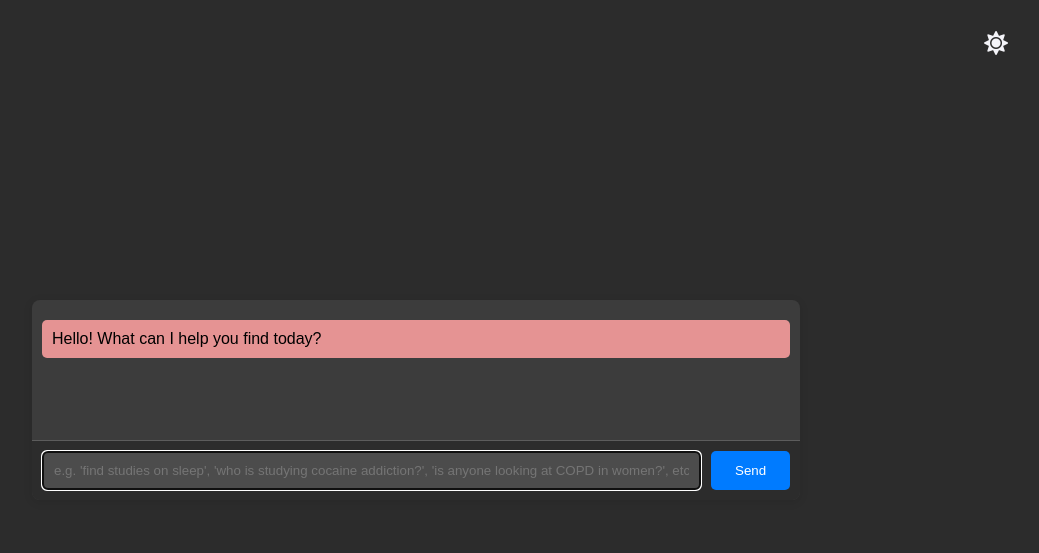
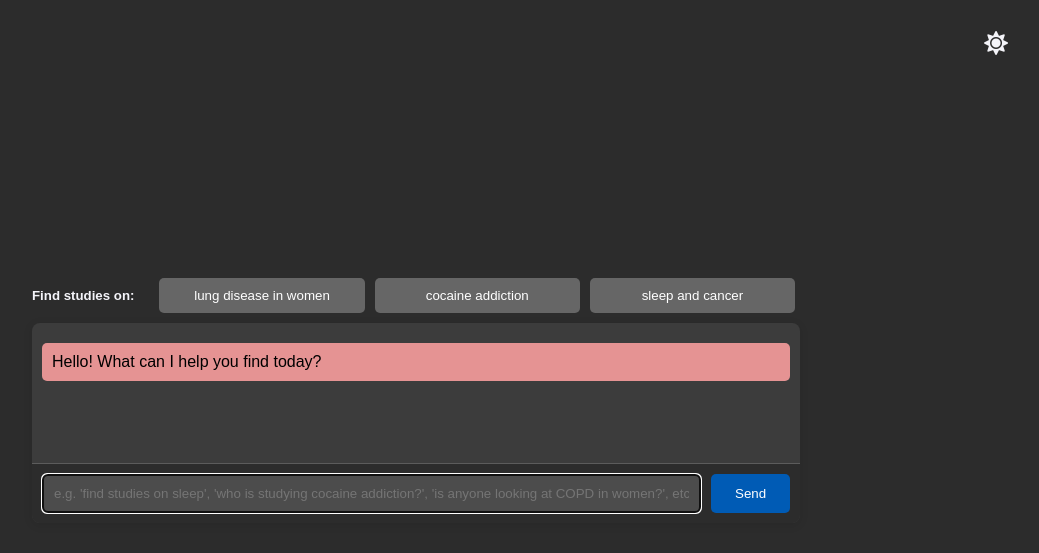
Before and after one commit to gnawhnehpets/flask_rag_chat_interface, a Flask app: page / in a window 1280 px wide. Shown: the top 553 px of the page, without its empty margins (224-1263 px from the left). Run offline with Flask 3, Linux system fonts and the light colour scheme.

Commit message:
example prompt buttons added

```diff
--- a/static/style.css
+++ b/static/style.css
@@ -23,21 +23,57 @@
     background: none;
     border: none;
     font-size: 24px;
-    color: #f4f4f9;
+    color: #2c2c2c;
     cursor: pointer;
     transition: color 0.3s;
 }
 
-body.light-mode #toggle-mode-btn {
-    color: #2c2c2c;
+body.dark-mode #toggle-mode-btn {
+    color: #f4f4f9;
 }
 
 #toggle-mode-btn:hover {
     color: #ffdd00;
 }
 
+.button-container {
+    display: flex;
+    align-items: center;
+    margin-bottom: 10px;
+    width: 60%;  /* Align with chat container width */
+    justify-content: space-between;
+}
+
+.button-container h5 {
+    margin: 0;
+    margin-right: 20px;
+    color: inherit;
+}
+
+.query-btn {
+    margin: 5px 0;
+    padding: 10px 20px;
+    background-color: #808080; /* Gray fill */
+    color: #fff;
+    border: none;
+    border-radius: 5px;
+    cursor: pointer;
+    transition: background-color 0.3s;
+    flex-grow: 1;
+    text-align: center;
+    margin: 0 5px;
+}
+
+.query-btn:hover {
+    background-color: #666666; /* Darker gray on hover */
+}
+
+body.dark-mode .query-btn {
+    background-color: #666666; /* Gray fill for dark mode */
+}
+
 .chat-container {
-    background-color: #3c3c3c;
+    background-color: #fff;
     width: 60%;  /* Wider chat window */
     max-height: 80%; /* Expand to 80% of the browser window height */
     border-radius: 8px;
@@ -128,7 +164,7 @@
     background-color: #005bb5;
 }
 
-body.light-mode button {
+body.dark-mode button {
     background-color: #005bb5;
 }
 
--- a/templates/index.html
+++ b/templates/index.html
@@ -9,6 +9,12 @@
 </head>
 <body class="dark-mode">
     <button id="toggle-mode-btn" class="toggle-button"><i class="fas fa-sun"></i></button>
+    <div class="button-container">
+        <h5>Find studies on:</h5>
+        <button class="query-btn" data-query="What are some major findings of lung disease research in women?">lung disease in women</button>
+        <button class="query-btn" data-query="Find recent studies on cocaine addiction">cocaine addiction</button>
+        <button class="query-btn" data-query="Is anyone investigating sleep and cancer?">sleep and cancer</button>
+    </div>
     <div class="chat-container">
         <div class="chat-box" id="chat-box">
             <div class="chat-message bot-message">Hello! What can I help you find today?</div>
@@ -21,32 +27,41 @@
 
     <script>
         $(document).ready(function() {
-            $('#send-btn').click(function() {
-                var userMessage = $('#user-input').val();
-                if (userMessage.trim() !== '') {
-                    $('#chat-box').append('<div class="chat-message user-message">' + userMessage + '</div>');
+            function sendMessage(message) {
+                $('#chat-box').append('<div class="chat-message user-message">' + message + '</div>');
                 $('#user-input').val('');
 
                 // Add the spinner
                 var spinner = '<div class="chat-message bot-message spinner"><i class="fas fa-circle-notch fa-spin"></i></div>';
                 $('#chat-box').append(spinner);
 
-                    $.post('/get_response', {message: userMessage}, function(data) {
+                $.post('/get_response', { message: message }, function (data) {
                     // Remove the spinner
                     $('#chat-box .spinner').remove();
                     $('#chat-box').append('<div class="chat-message bot-message">' + data.response + '</div>');
                     $('#chat-box').scrollTop($('#chat-box')[0].scrollHeight); // Auto-scroll to the bottom
                 });
             }
+
+            $('#send-btn').click(function () {
+                var userMessage = $('#user-input').val();
+                if (userMessage.trim() !== '') {
+                    sendMessage(userMessage);
+                }
             });
 
-            $('#user-input').keypress(function(e) {
+            $('.query-btn').click(function () {
+                var query = $(this).data('query');
+                sendMessage(query);
+            });
+
+            $('#user-input').keypress(function (e) {
                 if (e.which == 13) { // Enter key pressed
                     $('#send-btn').click();
                 }
             });
 
-            $('#toggle-mode-btn').click(function() {
+            $('#toggle-mode-btn').click(function () {
                 $('body').toggleClass('dark-mode light-mode');
                 $('i', this).toggleClass('fa-sun fa-moon');
             });
```
Also changed, not shown: other parts of static/style.css (+21 -21 lines). Lines whose indentation alone changed are shown as unchanged.
